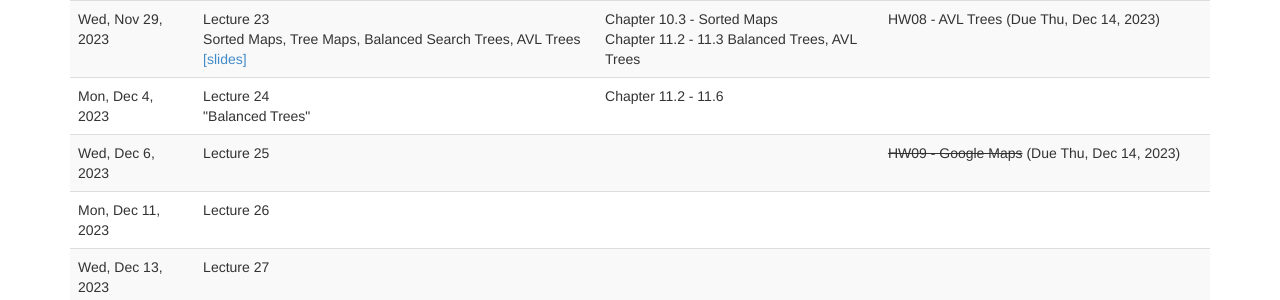
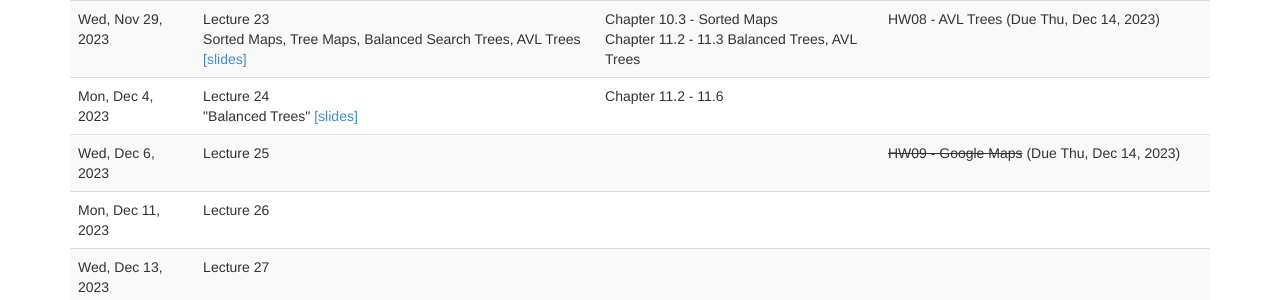
Before and after one commit to kalte0/BMC-CS-151.github.io, a Jekyll site: the page built from schedule.md, in a window 1280 px wide and 900 px high, scrolled down 1489 px. Shown: the part 474-774 px from the top of the window. Built offline with Jekyll 4.4.1, drawn with Linux system fonts in a browser that asks for light colours; nearby versions of some CDN libraries.

Commit message:
lec24 slides

```diff
--- a/_data/schedule.yaml
+++ b/_data/schedule.yaml
@@ -288,10 +288,10 @@
     -
       date: 2023-12-04
       title: Lecture 24 <br> "Balanced Trees"
+      slides: "slides/lecture24.pdf"
       readings:
         -
           title: "Chapter 11.2 - 11.6"
-      slides: ~
       recording: ~
     -
       date: 2023-12-06
```
Also changed, not shown: 1 other file.
